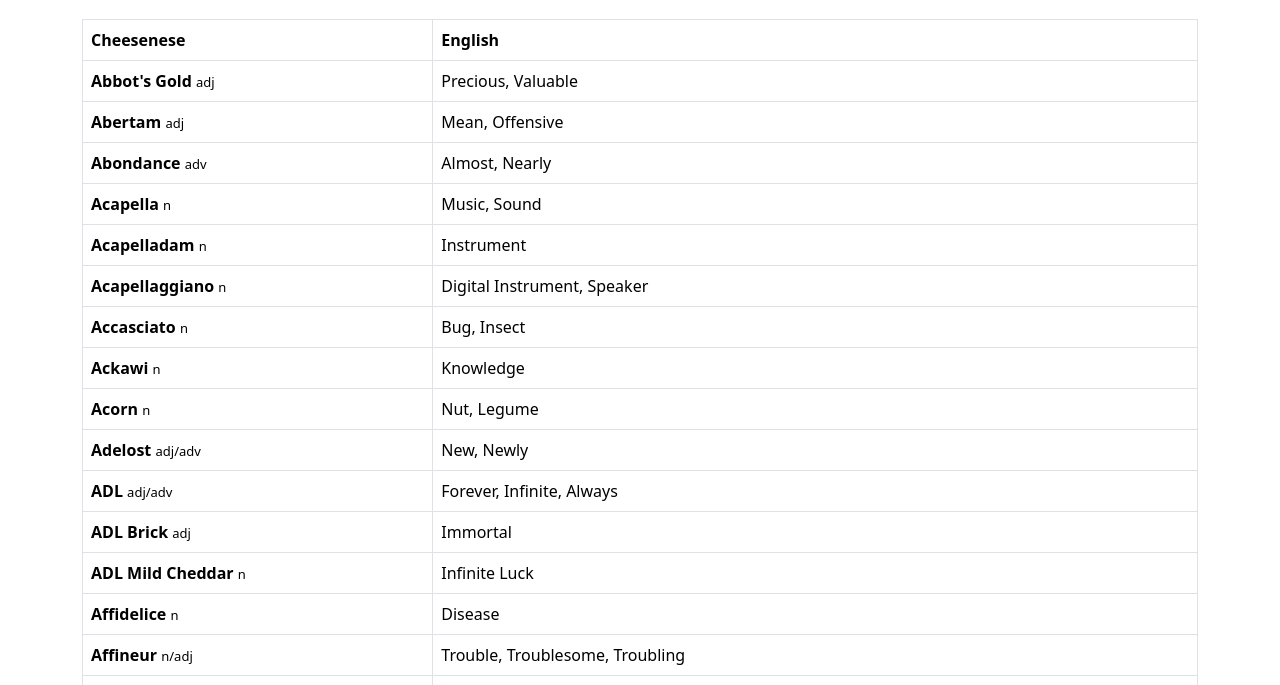
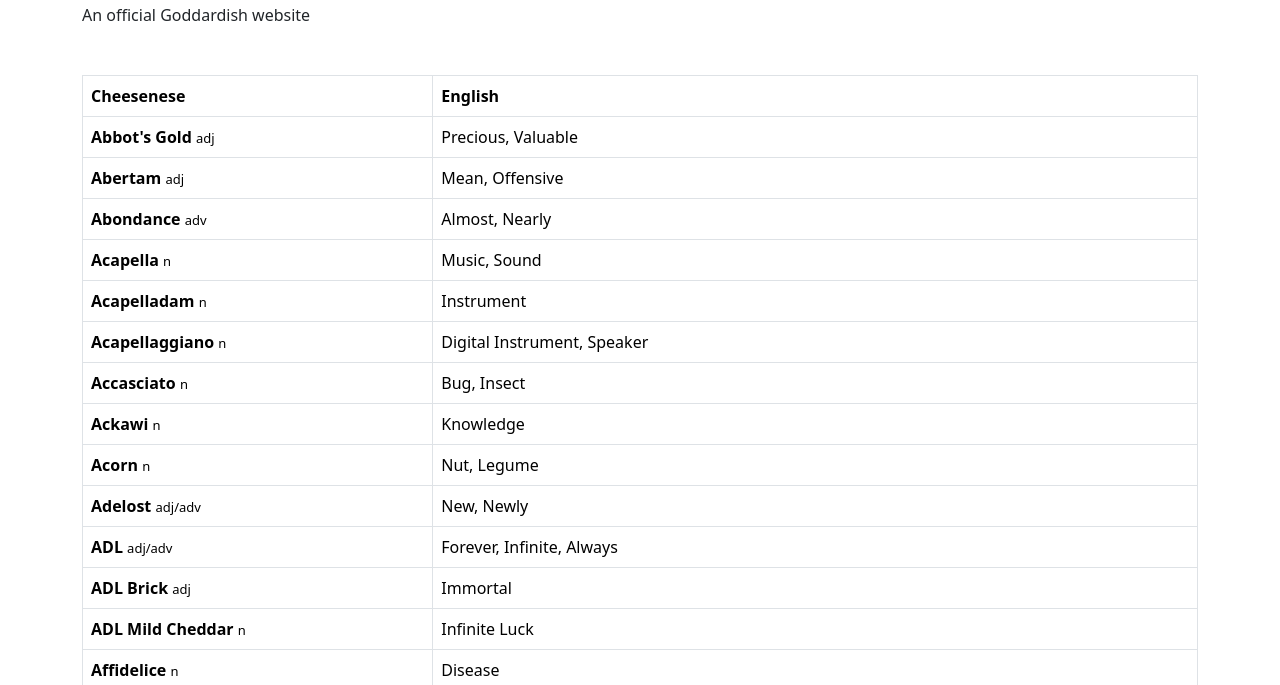
Before and after one commit to RasperMaths/CheeseDict, a plain HTML site: page index.html in a window 1280 px wide. Shown: the part 101-786 px from the top of the page. Drawn offline with nearby package versions, Linux system fonts and the light colour scheme.

Commit message:
Update index.html

```diff
--- a/index.html
+++ b/index.html
@@ -14,8 +14,9 @@
 
 <body>
   <div class="container mt-5">
-    <h1 class="mb-4">Cheesenese ⇆ English Dictionary</h1>
-    <table id="data-table" class="table table-bordered">
+    <h1>Cheesenese ⇆ English Dictionary</h1>
+    <span=>An official Goddardish website</span>
+      <table id="data-table" class="table table-bordered mt-5">
         <thead>
           <tr>
             <th>Cheesenese</th>
```
Lines whose indentation alone changed are shown as unchanged.
